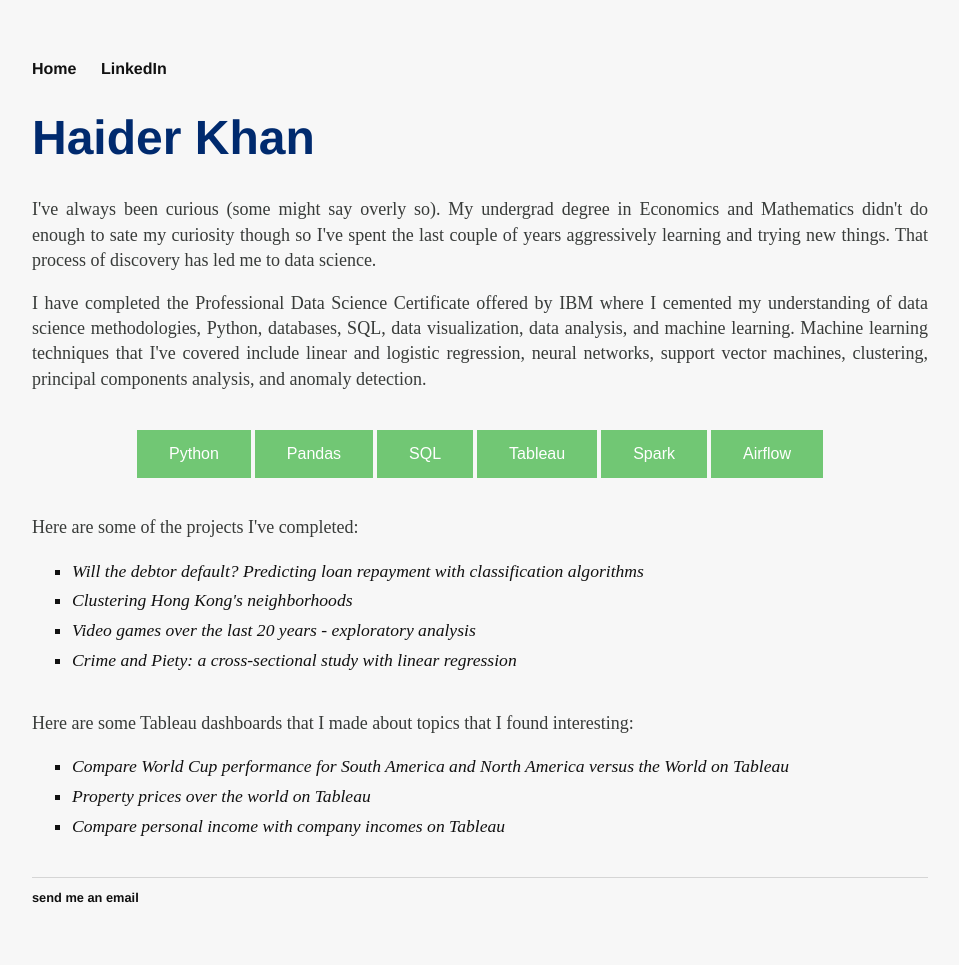
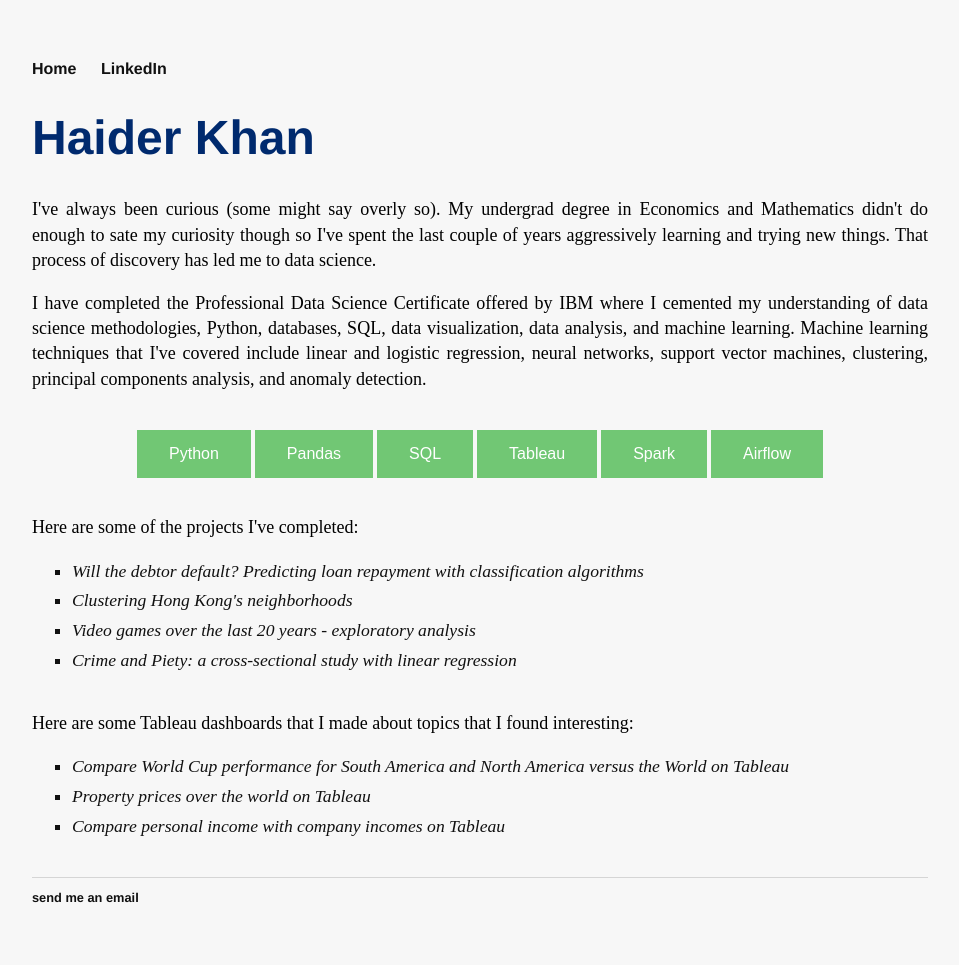
Before and after one commit to h2kh/h2kh.github.io, a Jekyll site: the page built from index.html, in a window 1280 px wide. Shown: the whole page, without its empty margins (160-1119 px from the left). Built offline with Jekyll 4.4.1, drawn with Linux system fonts in a browser that asks for light colours.

Commit message:
Update main.css

```diff
--- a/css/main.css
+++ b/css/main.css
@@ -29,7 +29,6 @@ h1 {
 p {
     font-size: 1.5em;
     line-height: 1.4em;
-    color: #383b39;
     font-size:18px;
     text-align: justify;
 }
```
